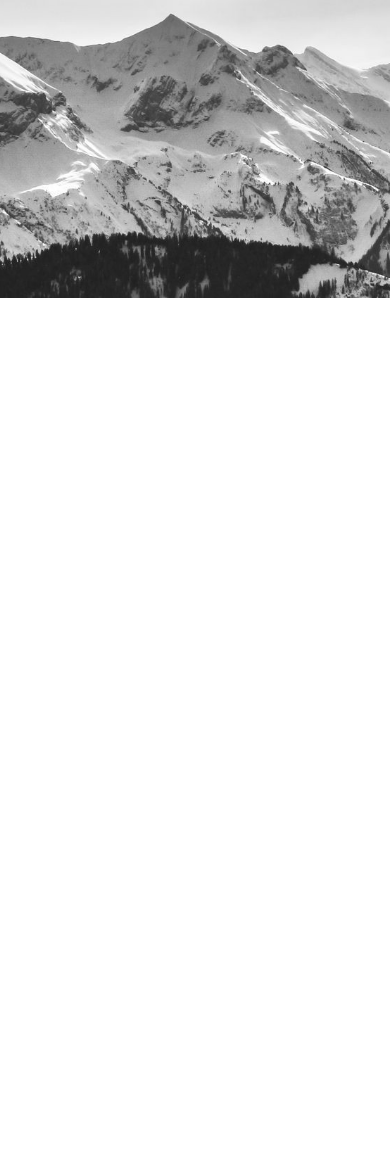
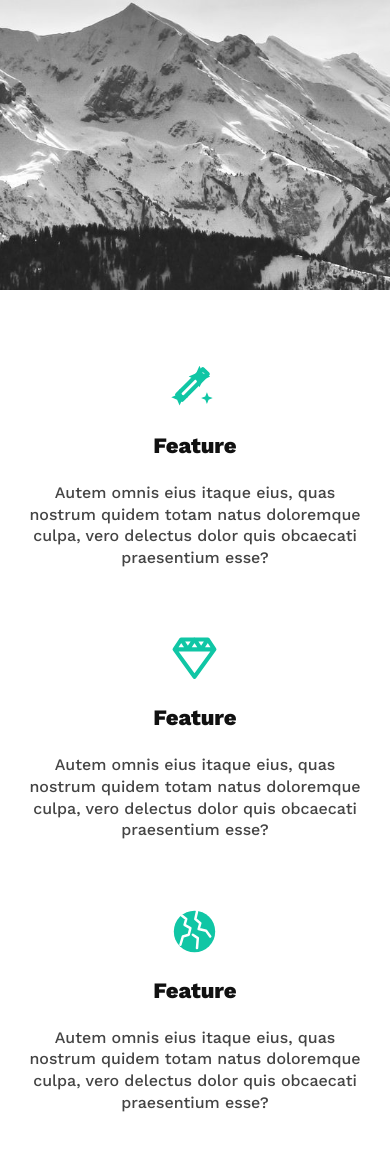
Before and after one commit to techfreelanceorg/mountain_landing_page, a plain HTML site: page index.html in a window 390 px wide. Shown: the part 554-1704 px from the top of the page. Before the commit the page ends 852 px from the top, so only its background shows below. Drawn offline with nearby package versions, Linux system fonts and the light colour scheme.

Commit message:
Add features section with responsive cards and icons

```diff
--- a/index.html
+++ b/index.html
@@ -30,6 +30,34 @@
         <p>modi minus laborum nobis a<br>deserunt quis.</p>
       </div>
     </section>
+
+    <section class="features section-container" id="features" aria-label="Features">
+      <article class="feature">
+        <svg class="feature-icon" viewBox="0 0 64 64" aria-hidden="true">
+          <path d="M38 7l4 9 9 4-9 4-4 9-4-9-9-4 9-4 4-9zM14 35l3 7 7 3-7 3-3 7-3-7-7-3 7-3 3-7zM47 39l2 5 5 2-5 2-2 5-2-5-5-2 5-2 2-5z"/>
+          <path d="M17 48L48 17l-6-6-31 31 6 6z" fill="none" stroke="currentColor" stroke-width="5" stroke-linejoin="round"/>
+        </svg>
+        <h2>Feature</h2>
+        <p>Autem omnis eius itaque eius, quas nostrum quidem totam natus doloremque culpa, vero delectus dolor quis obcaecati praesentium esse?</p>
+      </article>
+
+      <article class="feature">
+        <svg class="feature-icon" viewBox="0 0 64 64" aria-hidden="true">
+          <path d="M8 21l8-12h32l8 12-24 33L8 21zM8 21h48M16 9l8 12 8-12 8 12 8-12" fill="none" stroke="currentColor" stroke-width="5" stroke-linejoin="round"/>
+        </svg>
+        <h2>Feature</h2>
+        <p>Autem omnis eius itaque eius, quas nostrum quidem totam natus doloremque culpa, vero delectus dolor quis obcaecati praesentium esse?</p>
+      </article>
+
+      <article class="feature">
+        <svg class="feature-icon globe" viewBox="0 0 64 64" aria-hidden="true">
+          <circle cx="32" cy="32" r="25" fill="currentColor"/>
+          <path d="M17 13l5 4-2 7 7 4-2 8-7 2-3 10M35 8l-2 9 6 5-2 7 9 2 5 7M30 36l6 4-1 12" fill="none" stroke="white" stroke-width="3" stroke-linecap="round" stroke-linejoin="round"/>
+        </svg>
+        <h2>Feature</h2>
+        <p>Autem omnis eius itaque eius, quas nostrum quidem totam natus doloremque culpa, vero delectus dolor quis obcaecati praesentium esse?</p>
+      </article>
+    </section>
   </main>
 </body>
 </html>
--- a/styles.css
+++ b/styles.css
@@ -135,3 +135,62 @@ body {
   font-weight: 600;
   margin: 0;
 }
+
+.section-container {
+  width: min(1170px, 86%);
+  margin-inline: auto;
+}
+
+.features {
+  display: grid;
+  grid-template-columns: repeat(3, 1fr);
+  gap: 55px;
+  padding-top: 82px;
+  padding-bottom: 145px;
+}
+
+.feature {
+  text-align: center;
+  max-width: 390px;
+  margin-inline: auto;
+}
+
+.feature-icon {
+  width: 53px;
+  height: 53px;
+  color: var(--accent);
+  fill: currentColor;
+  margin-bottom: 16px;
+}
+
+.feature h2 {
+  font-size: 22px;
+  font-weight: 800;
+  margin: 0 0 24px;
+  color: #111;
+}
+
+.feature p {
+  margin: 0;
+  color: #444;
+  font-size: 18px;
+  line-height: 1.35;
+  font-weight: 500;
+}
+
+@media (max-width: 800px) {
+  .site-header { height: 76px; padding-inline: 6%; }
+  .navigation { top: 66px; right: 6%; }
+  .hero { height: calc(100svh - 76px); min-height: 560px; background-position: 54% bottom; }
+  .hero p { font-size: 19px; }
+  .features { grid-template-columns: 1fr; gap: 64px; padding-top: 70px; padding-bottom: 90px; }
+  .feature { max-width: 430px; }
+  .services { padding-inline: 6%; }
+}
+
+@media (max-width: 420px) {
+  .hero { min-height: 500px; }
+  .hero h1 { font-size: 36px; }
+  .hero p { font-size: 17px; }
+  .feature p { font-size: 16px; }
+}
```
